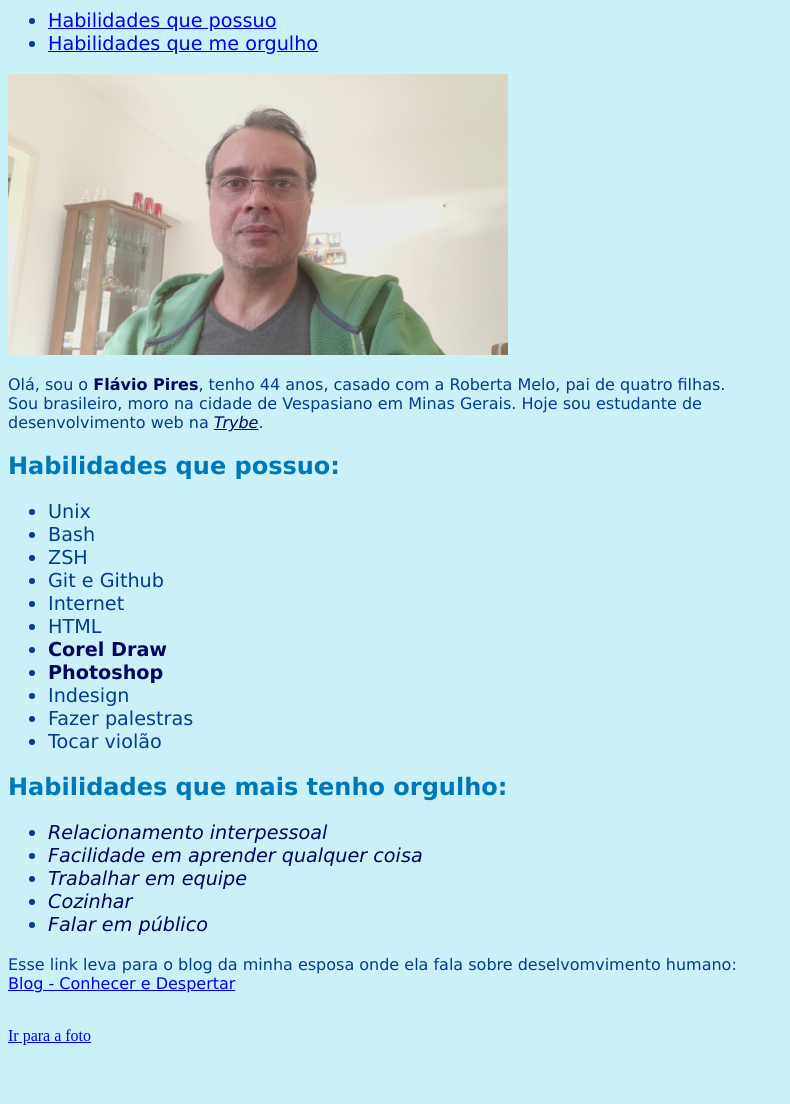
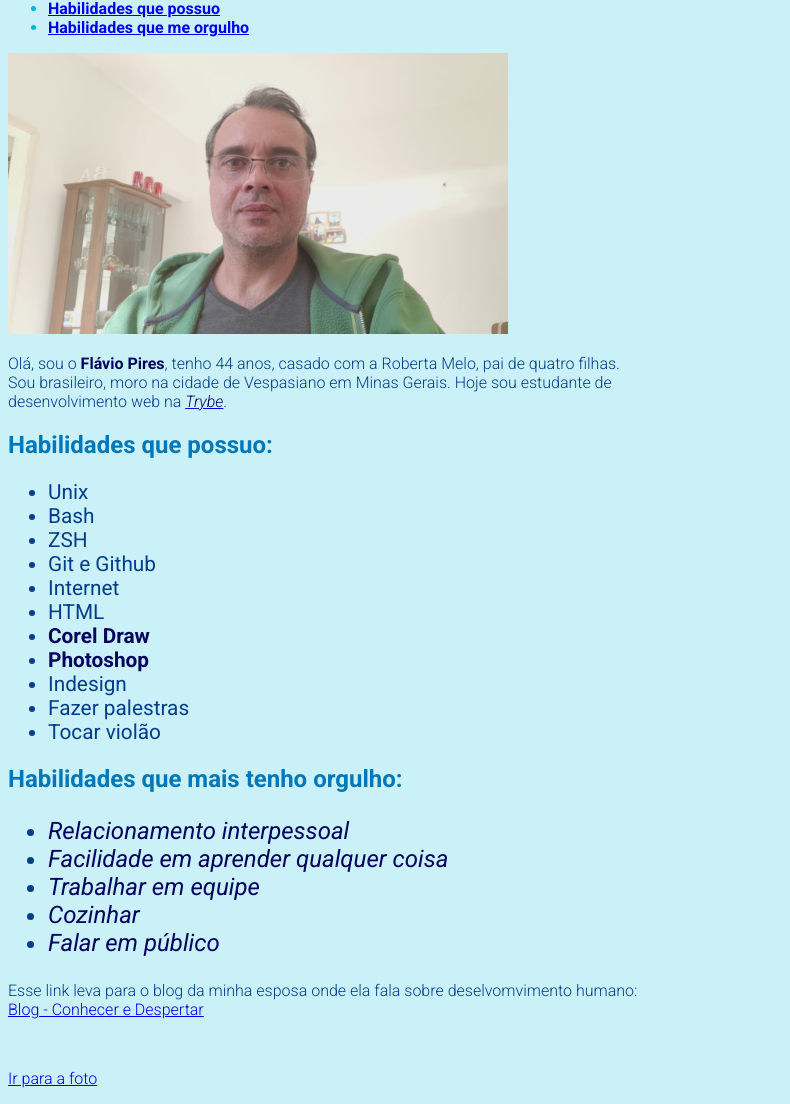
Before and after one commit to flavioasp77/flavioasp77.github.io, a plain HTML site: page index.html in a window 1280 px wide. Shown: the part 83-1187 px from the top of the page, without its empty margins (0-790 px from the left). Before the commit the page ends 1136 px from the top, so only its background shows below. Drawn offline with Linux system fonts and the light colour scheme.

Commit message:
fazendo mais alguns ajustes na fonte

```diff
--- a/index.html
+++ b/index.html
@@ -1,47 +1,70 @@
 <!DOCTYPE html>
 <html>
+
 <head>
   <meta charset="UTF-8">
   <title>Portifólio Flávio Pires</title>
+  <link rel="preconnect" href="https://fonts.gstatic.com">
+  <link
+    href="https://fonts.googleapis.com/css2?family=Montserrat:ital,wght@0,100;0,200;0,300;0,400;0,500;0,600;0,700;0,800;0,900;1,100;1,200;1,300;1,400;1,500;1,600;1,700;1,800;1,900&family=Roboto:ital,wght@0,100;0,300;0,400;0,500;0,700;0,900;1,100;1,300;1,400;1,500;1,700;1,900&display=swap"
+    rel="stylesheet">
   <style>
     body {
       background-color: #caf0f8;
       font-size: 16px;
       color: #023e8a;
     }
+
     h1 {
-            font-family: Impact, Haettenschweiler, 'Arial Narrow Bold', sans-serif;
+      font-family: Montserrat;
       color: #03045e;
     }
+
     h2 {
-            font-family: 'Lucida Sans', 'Lucida Sans Regular', 'Lucida Grande', 'Lucida Sans Unicode', Geneva, Verdana, sans-serif;
+      font-family: Roboto;
       color: #0077b6;
     }
+
     p {
-            font-family: Verdana, Geneva, Tahoma, sans-serif;
+      font-family: Roboto;
       font-weight: 300;
     }
+
     strong {
       color: #03045e;
     }
+
     em {
       color: #03045e;
     }
-          ul {
-            font-family: Verdana, Geneva, Tahoma, sans-serif;
-            font-size: 1.2em;
+
+    .list-item-1 {
+      font-family: Roboto;
+      font-size: 1.3em;
+    }
+
+    .list-item-2 {
+      font-family: Roboto;
+      font-size: 1.5em;
+    }
+    .indice {
+      font-family: Roboto;
+      font-weight: 700;
+      color: #00b4d8;
     }
   </style>
 </head>
+
 <body>
   <h1>Flávio Anselmo dos Santos Pires</h1>
 
-        <ul>
+  <ul class="indice">
     <li><a href="#habilidades-possuo">Habilidades que possuo</a></li>
     <li><a href="#habilidades-orgulho">Habilidades que me orgulho</a></li>
   </ul>
 
-        <img id="foto-flavio" src="images/flavio-pires.jpg" alt="Foto de identificação do portifólio do Flávio Pires" width="500px">
+  <img id="foto-flavio" src="images/flavio-pires.jpg" alt="Foto de identificação do portifólio do Flávio Pires"
+    width="500px">
   <p>
     Olá, sou o <strong>Flávio Pires</strong>, tenho 44 anos, casado com a Roberta Melo, pai de quatro filhas.
     <br>Sou brasileiro, moro na cidade de Vespasiano em Minas Gerais. Hoje sou estudante de<br>
@@ -50,7 +73,7 @@
 
   <h2 id="habilidades-possuo">Habilidades que possuo:</h2>
 
-        <ul>
+  <ul class="list-item-1">
     <li>Unix</li>
     <li>Bash</li>
     <li>ZSH</li>
@@ -67,7 +90,7 @@
 
   <h2 id="habilidades-orgulho">Habilidades que mais tenho orgulho:</h2>
 
-        <ul>
+  <ul class="list-item-2">
     <li><em>Relacionamento interpessoal</em></li>
     <li><em>Facilidade em aprender qualquer coisa</em></li>
     <li><em>Trabalhar em equipe</em></li>
@@ -81,7 +104,8 @@
 
   <br>
 
-        <a href="#foto-flavio">Ir para a foto</a>
+  <p><a href="#foto-flavio">Ir para a foto</a></p>
 
 </body>
+
 </html>
```
Lines whose indentation alone changed are shown as unchanged.
